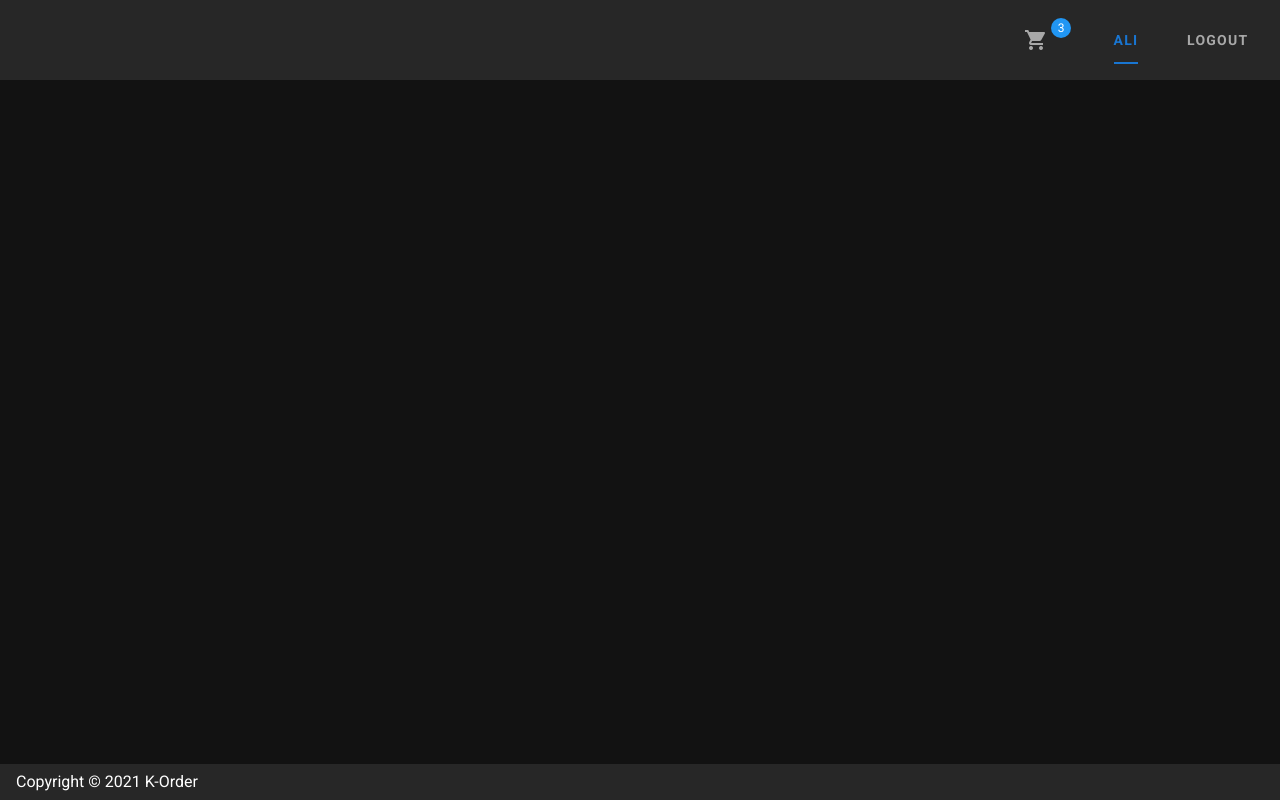
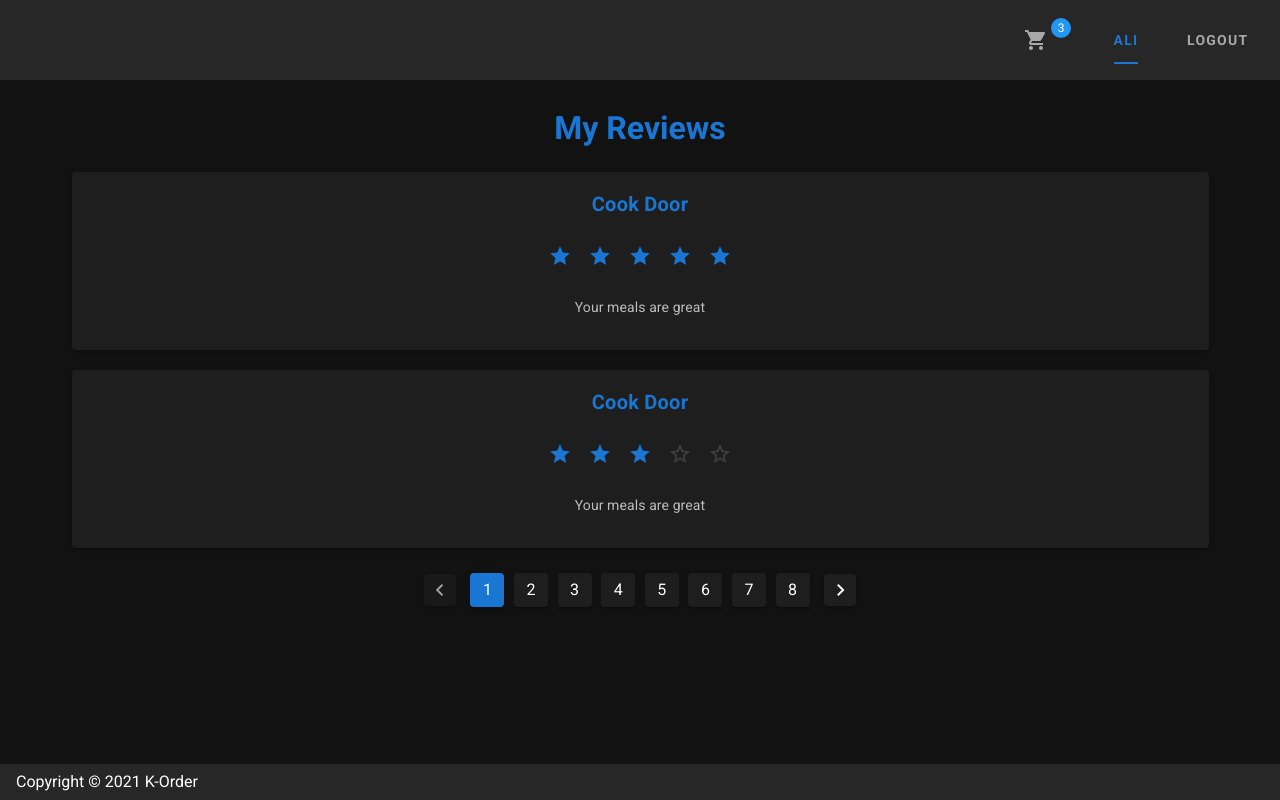
Before and after one commit to aaesmail/nuxt-k-order, a Nuxt app: page /me/my-reviews in a window 1280 px wide. Built offline with nearby package versions, Linux system fonts and the light colour scheme.

Commit message:
Added reviews page

```diff
--- a/components/OrderListItem.vue
+++ b/components/OrderListItem.vue
@@ -1,5 +1,5 @@
 <template>
-  <v-card class="mx-auto mb-5 text-center" max-width="50%">
+  <v-card class="mx-auto mb-5 text-center" max-width="100%">
     <v-card-text>
       <p
         class="title"
@@ -14,7 +14,7 @@
       </div>
     </v-card-text>
     <v-card-actions>
-      <v-btn :to="'my-orders/' + id" text color="deep-purple accent-4">
+      <v-btn :to="'/me/my-orders/' + id" text color="deep-purple accent-4">
         Details
       </v-btn>
     </v-card-actions>
--- /dev/null
+++ b/components/ReviewListItem.vue
@@ -0,0 +1,34 @@
+<template>
+  <v-card class="mx-auto mb-5 text-center" max-width="100%">
+    <v-card-text>
+      <p class="title primary--text font-weight-bold">
+        {{ restaurantName }}
+      </p>
+      <div class="subtitle-1 font-weight-bold">
+        <v-rating
+          v-model="rate"
+          readonly
+          icon-label="custom icon label text {0} of {1}"
+        ></v-rating>
+      </div>
+      <p class="mt-5">{{ details }}</p>
+    </v-card-text>
+  </v-card>
+</template>
+
+<script>
+export default {
+  props: ['restaurant', 'rate', 'details'],
+
+  data() {
+    return {
+      restaurantName: '',
+    }
+  },
+
+  created() {
+    // fetch restaurant name here
+    this.restaurantName = 'Cook Door'
+  },
+}
+</script>
--- a/pages/me.vue
+++ b/pages/me/index.vue
@@ -20,7 +20,8 @@
     <v-container
       class="d-flex mt-15 flex-column flex-md-row align-center align-md-baseline justify-space-around text-center"
     >
-      <v-btn class="mb-5 mb-md-0" to="/my-orders">My Orders</v-btn>
+      <v-btn class="mb-5 mb-md-0" to="/me/my-orders">My Orders</v-btn>
+      <v-btn class="mb-5 mb-md-0" to="/me/my-reviews">My Reviews</v-btn>
       <v-btn v-if="address && phone" @click="changeContact"
         >Edit Contact Info</v-btn
       >
--- a/pages/my-orders/index.vue
+++ b/pages/me/my-orders/index.vue
@@ -1,5 +1,6 @@
 <template>
   <v-container>
+    <v-container v-if="showOrders">
       <OrderListItem
         v-for="order in orders"
         :key="order.id"
@@ -11,6 +12,9 @@
         :price="order.totalPrice"
       />
       <v-pagination v-model="page" :length="pagesNum"></v-pagination>
+    </v-container>
+
+    <h1 v-else class="text-center primary--text">No Orders Yet!</h1>
   </v-container>
 </template>
 
@@ -59,6 +63,10 @@ export default {
   },
 
   computed: {
+    showOrders() {
+      return this.orders.length > 0
+    },
+
     pagesNum() {
       return 8
     },
--- /dev/null
+++ b/pages/me/my-reviews.vue
@@ -0,0 +1,51 @@
+<template>
+  <v-container>
+    <v-container v-if="showReviews">
+      <h1 class="text-center mb-5 primary--text">My Reviews</h1>
+      <ReviewListItem
+        v-for="review in reviews"
+        :key="review.id"
+        :restaurant="review.restaurant"
+        :rate="review.rate"
+        :details="review.details"
+      />
+      <v-pagination v-model="page" :length="pagesNum"></v-pagination>
+    </v-container>
+
+    <h1 v-else class="text-center primary--text">No Reviews Yet!</h1>
+  </v-container>
+</template>
+
+<script>
+export default {
+  data() {
+    return {
+      page: 1,
+      reviews: [
+        {
+          id: '60a95b77ad298392c09bb116',
+          restaurant: '609ffe1de1136dc606c44d83',
+          rate: 5,
+          details: 'Your meals are great',
+        },
+        {
+          id: '60a95b77ad29839Ac09bb116',
+          restaurant: '609ffe1de1136dc606c44d83',
+          rate: 3,
+          details: 'Your meals are great',
+        },
+      ],
+    }
+  },
+
+  computed: {
+    showReviews() {
+      return this.reviews.length > 0
+    },
+
+    pagesNum() {
+      return 8
+    },
+  },
+}
+</script>
```
Also changed, not shown: pages/me/my-orders/_id.vue (renamed from pages/my-orders/_id.vue). Lines whose indentation alone changed are shown as unchanged.
